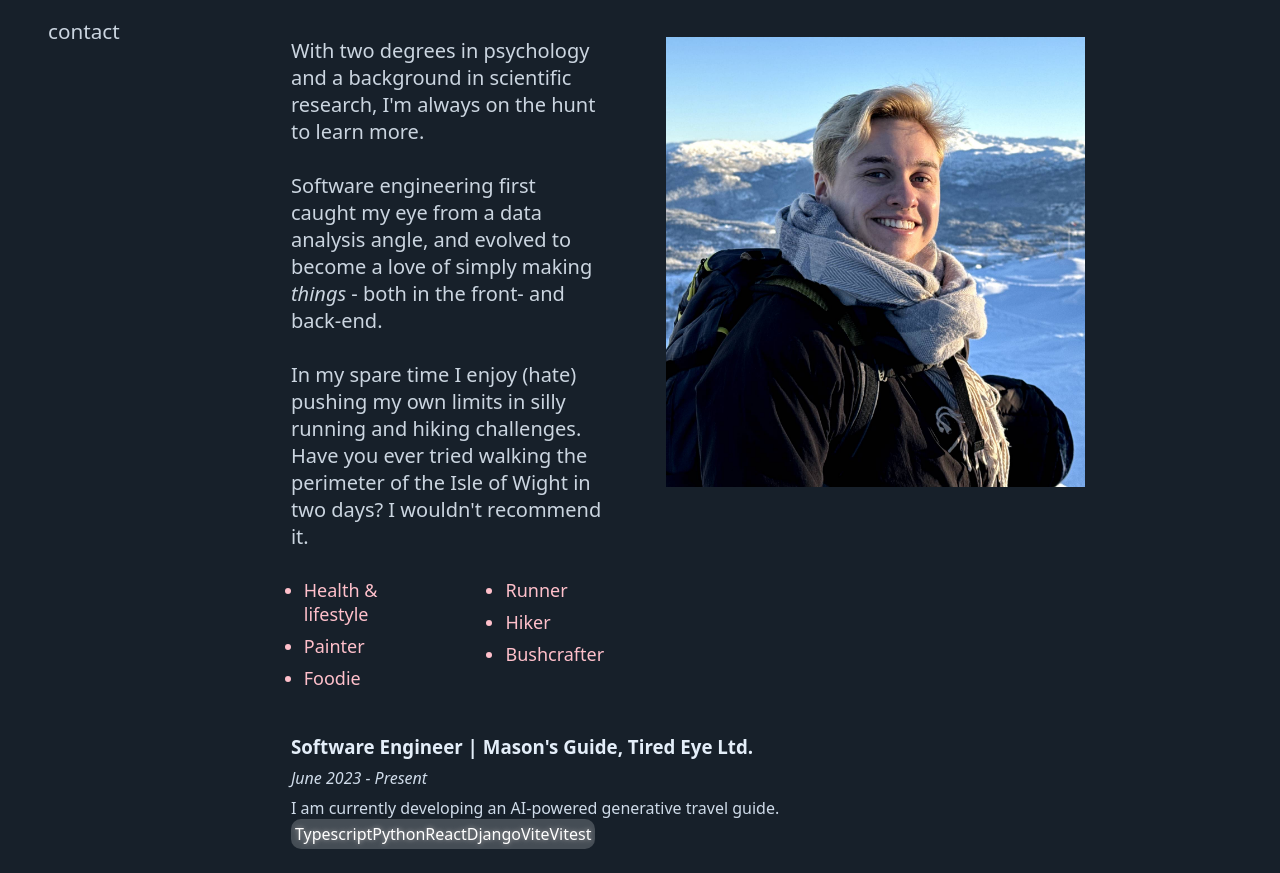
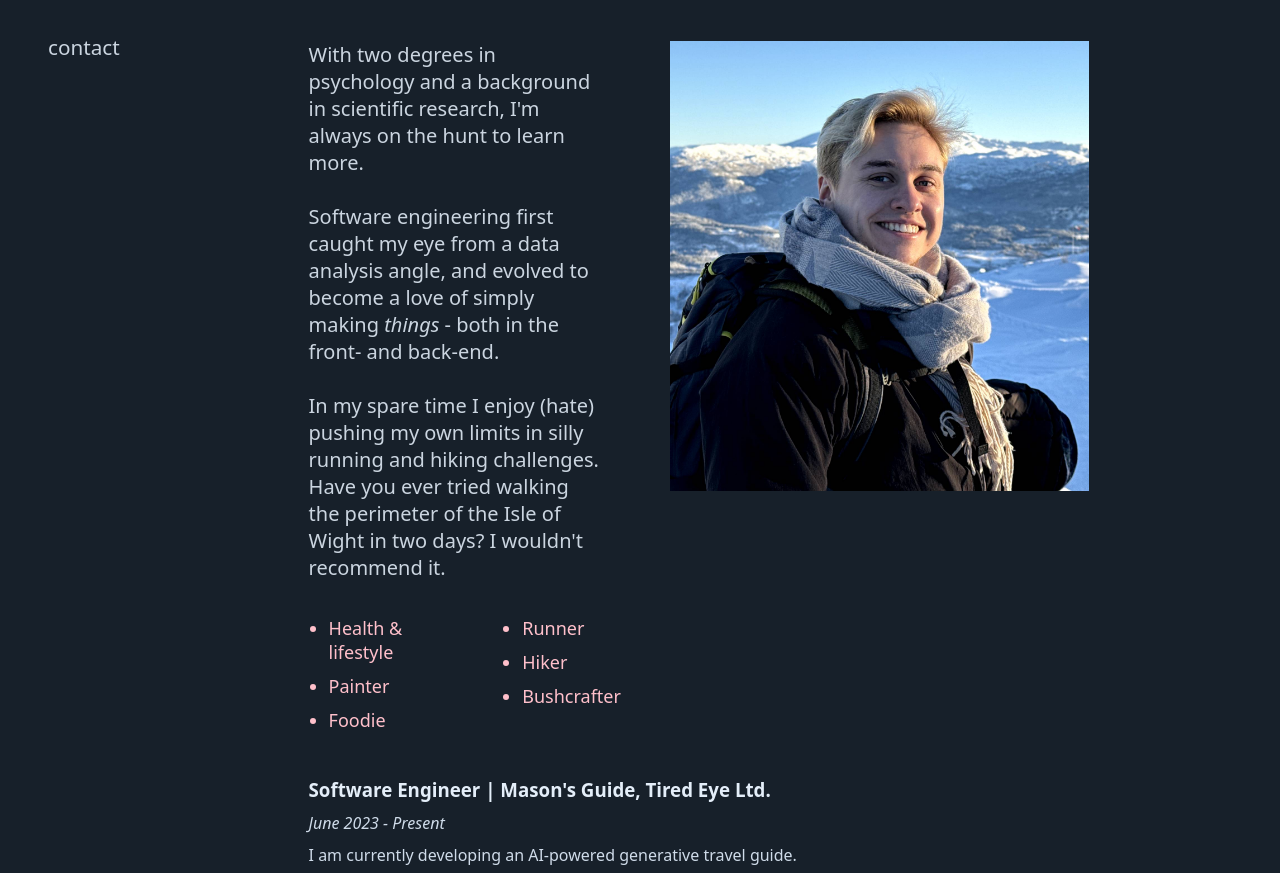
Before and after one commit to Alekssaunders/portfolio-website, an Astro site: page /about in a window 1280 px wide. Shown: the part 203-1076 px from the top of the page. Built offline with nearby package versions, Linux system fonts and the light colour scheme; Astro itself is replaced by a stand-in of ours.

Commit message:
fixing spacing standardisation

```diff
--- a/src/components/CV/CV.astro
+++ b/src/components/CV/CV.astro
@@ -22,6 +22,7 @@ const job = [
     date: "February 2023 - Present",
     description:
       "I currently lead on multiple projects related to cancer prevention within the Social and Behavioural Research Team. This involves identifying evidence gaps and designing robust research projects to address them, in order to inform policies on public health and cancer prevention. Conducting statistical analysis on large datasets is a key part of my role, and includes - among other responsibilities - drafting analysis plans and liasing with data scientists within the charity.",
+    skills: ["R", "Python"],
   },
   {
     title: "Evaluation Lead",
@@ -29,6 +30,7 @@ const job = [
     date: "September 2019 - January 2023",
     description:
       "As Evaluation Lead, I managed and conducted multiple research and evaluation projects within the NHS, disseminating our findings through academic publications and articles. I also supervised multiple interns, placement students, and junior researchers, helping to develop personal and professional skills while managing workloads and overseeing project completions.",
+    skills: ["R", "Python"],
   },
 ];
 ---
@@ -56,8 +58,8 @@ const job = [
     .cvContainer {
       display: grid;
       grid-area: 2 / 1 / 3 / 3;
-      margin: 2vh 0vw 0 8vw;
-      padding-top: 3vh;
+      margin: 0 0 0 var(--spacer-5xl);
+      padding-top: var(--spacer-1xl);
     }
 
     .jobTitleContainer {
@@ -71,19 +73,20 @@ const job = [
     .date {
       color: #cfdbe9;
       font-style: italic;
-      padding: 1vh 0;
+      padding: var(--spacer-m) 0;
     }
 
     .description {
       color: #cfdbe9;
-      padding-bottom: 5vh;
-      margin-right: 5vw;
+      padding-bottom: var(--spacer-2xl);
+      margin-right: var(--spacer-2xl);
     }
 
     .skillsContainer {
       background-color: rgba(255, 255, 255, 0.2);
       text-align: center;
-      padding: 0.5vh;
+      padding: var(--spacer-s) var(--spacer-m);
+      margin-top: var(--spacer-m);
       border-radius: 10px;
       text-shadow: #b5b3b3 0 0 5px;
       color: white;
--- a/src/components/NavBar/NavBar.astro
+++ b/src/components/NavBar/NavBar.astro
@@ -1,8 +1,7 @@
 ---
-
 const navbar = [
   {
-    href: "./",
+    href: "/",
     name: "home",
   },
   {
@@ -35,14 +34,10 @@ const navbar = [
 </div>
 
 <style>
-  .navLinksContainer {
-    padding: 2vh 0;
-  }
-
   .navList {
     list-style: none;
     font-size: 112.5%;
-    padding-top: 2vh;
+    padding-top: var(--spacer-l);
   }
 
   .navLink {
--- a/src/layouts/Layout.astro
+++ b/src/layouts/Layout.astro
@@ -22,15 +22,16 @@ const { title } = Astro.props;
 </html>
 <style is:global>
   :root {
-    --accent: 136, 58, 234;
-    --accent-light: 224, 204, 250;
-    --accent-dark: 49, 10, 101;
-    --accent-gradient: linear-gradient(
-      45deg,
-      rgb(var(--accent)),
-      rgb(var(--accent-light)) 30%,
-      white 60%;
-    );
+    --spacer-xs: 2.5px;
+    --spacer-s: 5px;
+		--spacer-m: 10px;
+		--spacer-l: 20px;
+		--spacer-xl: 30px;
+    --spacer-1xl: 40px;
+		--spacer-2xl: 60px;
+    --spacer-3xl: 80px;
+    --spacer-4xl: 100px;
+    --spacer-5xl: 120px;
   }
 
   html {
--- a/src/pages/about.css
+++ b/src/pages/about.css
@@ -15,13 +15,13 @@
   display: grid;
   grid-area: 1 / 2 / 1 / 3;
   text-align: right;
-  padding-bottom: 2vh;
+  padding-bottom: var(--spacer-l);
 }
 
 .title {
   font-size: 625%;
   color: #f2d492;
-  margin: 5vh 5vw;
+  margin: var(--spacer-1xl) var(--spacer-3xl);
 }
 
 .mainContentContainer {
@@ -33,12 +33,12 @@
 }
 
 .textBox {
-  margin-left: 5vw;
+  margin-left: var(--spacer-3xl);
   grid-column: 1 / 2;
 }
 
 .textBoxContent {
-  margin: 0 3vw;
+  margin: 0 var(--spacer-1xl);
   font-size: 125%;
   color: #cbd5e0;
   font-weight: 200;
@@ -46,12 +46,12 @@
 
 .column {
   column-count: 2;
-  margin-top: 3vh;
+  margin-top: var(--spacer-xl);
 }
 
 .hobbyListContainer {
-  margin: 0 0 0 4vw;
-  padding: 0.5vh 0;
+  margin: 0 0 0 var(--spacer-2xl);
+  padding: var(--spacer-s) 0;
 }
 
 .hobbyList {
@@ -60,7 +60,7 @@
 }
 
 .photoContainer {
-  margin: 0 0 0 2vw;
+  margin: 0 0 0 var(--spacer-xl);
   grid-column: 2 / 3;
   display: flex;
   width: 419px;
--- a/src/pages/index.css
+++ b/src/pages/index.css
@@ -17,14 +17,14 @@
 .title {
   color: #f29559;
   font-size: 625%;
-  margin-left: 5vw;
+  margin-left: var(--spacer-3xl);
   margin-bottom: 0;
 }
 
 .subtitle {
   color: #f2d492;
   font-size: 312.5%;
-  margin-left: 5vw;
+  margin-left: var(--spacer-3xl);
   margin-top: 0;
 }
 
@@ -46,22 +46,22 @@
 }
 
 .textBox {
-  margin-left: 5vw;
+  margin-left: var(--spacer-2xl);
   grid-column: 1 / 2;
 }
 
 .textBoxContent {
-  margin: 0 3vw;
+  margin: 0 var(--spacer-3xl);
   font-size: 125%;
   color: #cbd5e0;
   font-weight: 200;
 }
 
 .iconContainer {
-  padding: 2vh 2vw 0 0;
+  padding: var(--spacer-m) 0 0 0;
   display: grid;
   grid-template-columns: 1fr 1fr;
-  grid-gap: 0.5vw;
+  grid-gap: var(--spacer-s);
   width: fit-content;
 }
 
@@ -71,7 +71,7 @@
 }
 
 .skillsBox {
-  margin: 0 5vw 0 2vw;
+  margin: 0 var(--spacer-3xl) 0 var(--spacer-xl);
   grid-column: 2 / 3;
   display: flex;
 }
```
Also changed, not shown: src/components/NavBar/navBar.css (added).
